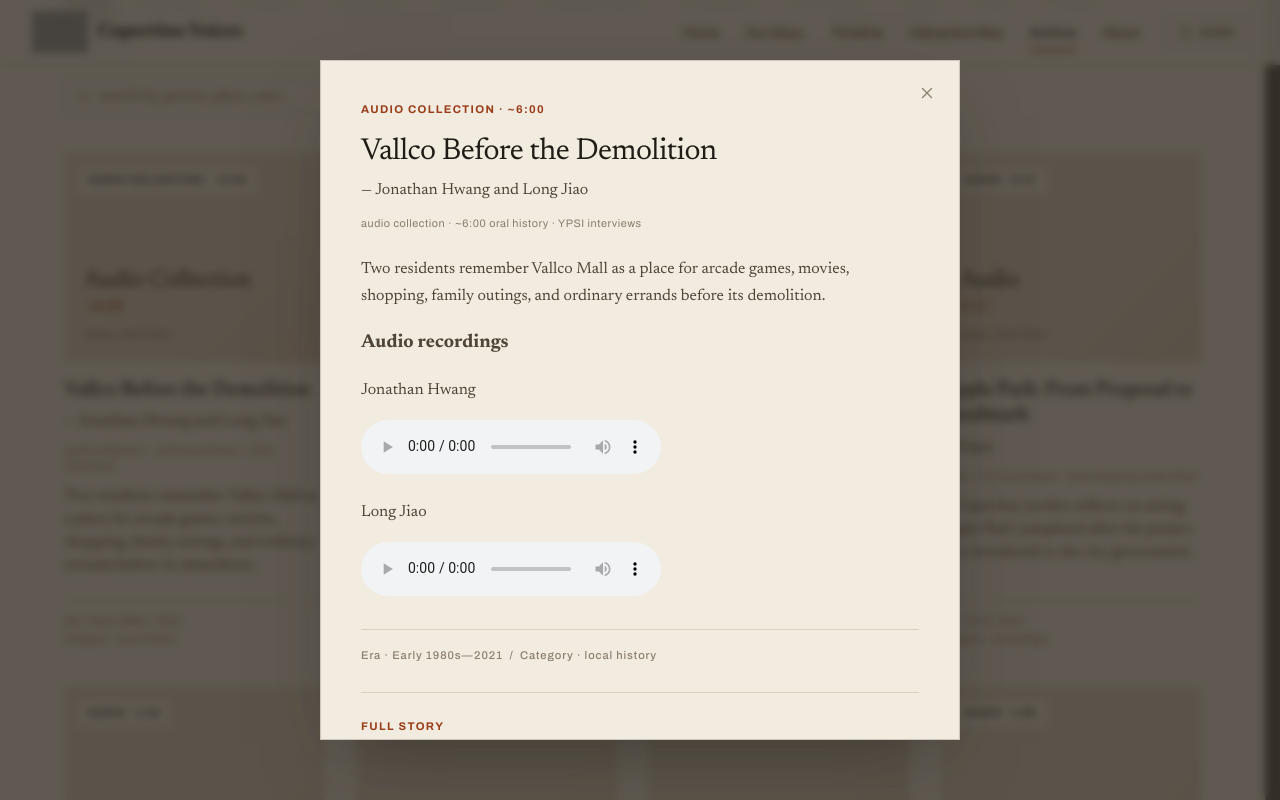
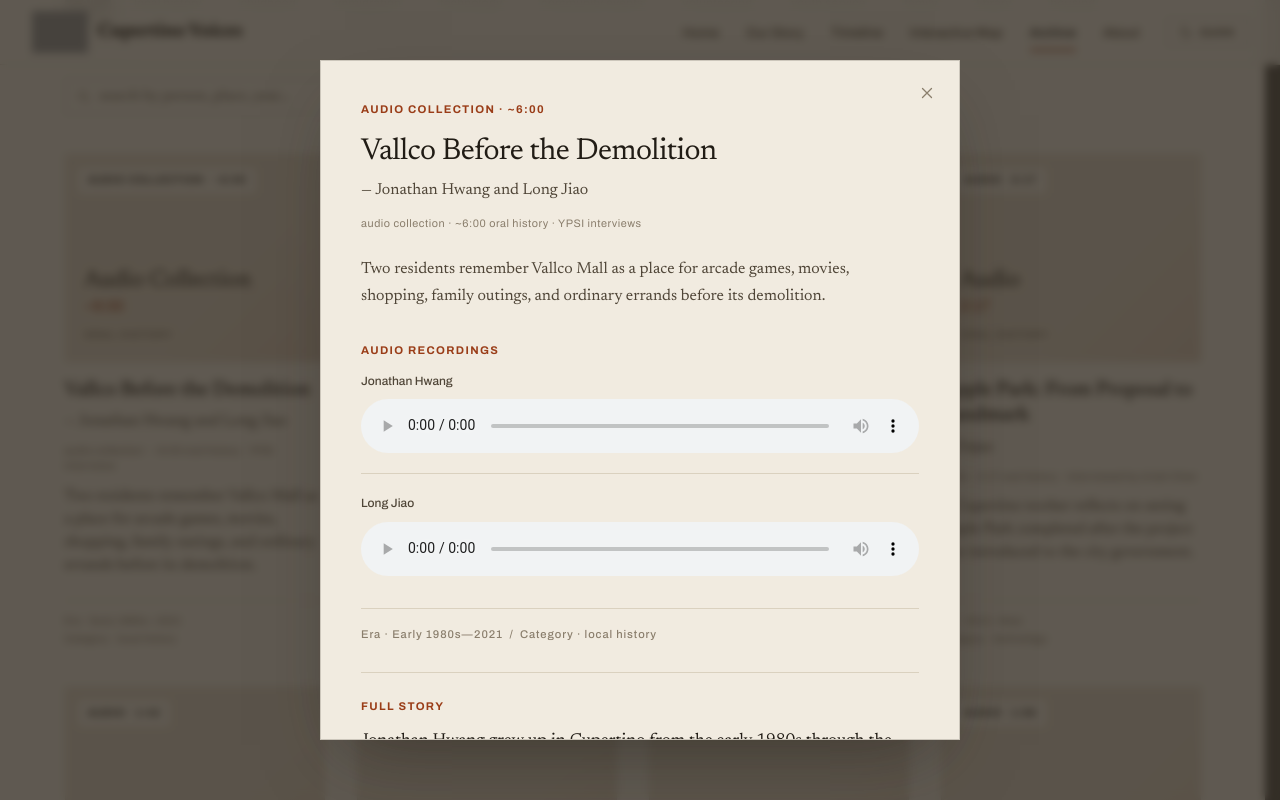
Before and after one commit to jonathansun0333-blip/YPSI-Sample-History-Website, a Next.js app: page /archive in a window 1280 px wide. Both pictures are taken after a click on the button 194 px from the left and 867 px from the top of the page. Shown: the part 467-1267 px from the top of the page. Built offline with nearby package versions, Linux system fonts and the light colour scheme; grey boxes are pictures that could not be loaded.

Commit message:
style: integrate archive audio players

```diff
--- a/src/app/globals.css
+++ b/src/app/globals.css
@@ -1718,20 +1718,49 @@
   color: var(--archive-text-accent);
 }
 
+.archive-audio {
+  margin: 2rem 0;
+}
+
+.archive-audio h3,
+.archive-modal-story h3 {
+  margin: 0 0 0.75rem;
+  font-family: 'Archivo', sans-serif;
+  font-size: 0.7rem;
+  font-weight: 600;
+  letter-spacing: 0.12em;
+  text-transform: uppercase;
+  color: var(--archive-text-accent);
+}
+
+.archive-audio-tracks {
+  display: grid;
+  gap: 1.25rem;
+}
+
+.archive-audio-track + .archive-audio-track {
+  padding-top: 1.25rem;
+  border-top: 1px solid var(--line);
+}
+
+.archive-audio-label {
+  margin: 0 0 0.5rem;
+  color: var(--ink-soft);
+  font-family: 'Archivo', sans-serif;
+  font-size: 0.75rem;
+  font-weight: 500;
+}
+
+.archive-audio audio {
+  display: block;
+  width: 100%;
+  max-width: 100%;
+}
+
 .archive-modal-story {
   margin-top: 1.75rem;
   padding-top: 1.5rem;
   border-top: 1px solid var(--line);
-}
-
-.archive-modal-story h3 {
-  margin: 0 0 0.75rem;
-  font-family: 'Archivo', sans-serif;
-  font-size: 0.7rem;
-  font-weight: 600;
-  letter-spacing: 0.12em;
-  text-transform: uppercase;
-  color: var(--archive-text-accent);
 }
 
 .archive-modal-story p {
```
Also changed, not shown: 1 other file (tests, documents, lock files or other folders).
